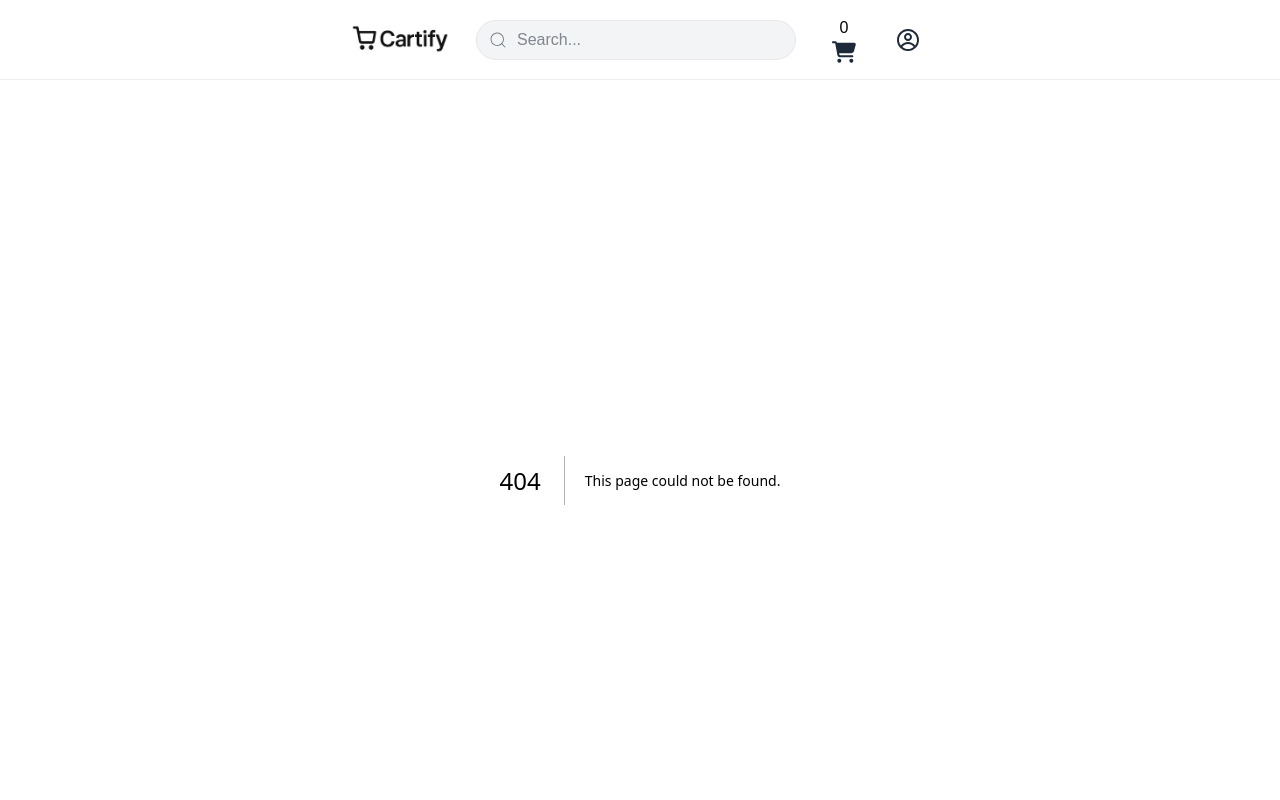
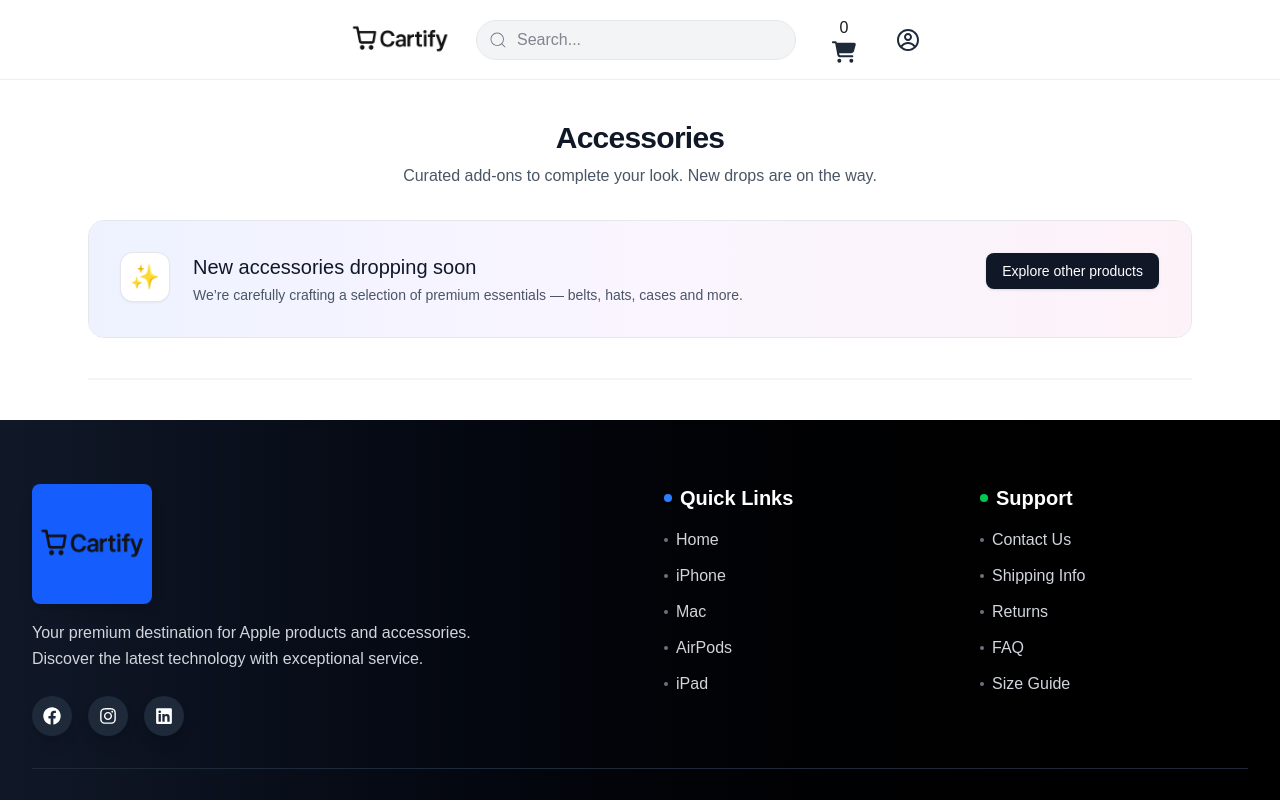
Before and after one commit to youssefragab26/Cartify, a Next.js app: page /Products/Accessories in a window 1280 px wide. Before the commit this address had no page. Shown: the top 800 px of the page. Built offline with nearby package versions, Linux system fonts and the light colour scheme.

Commit message:
Update product links and add Accessories and AirPods pages with product filtering

```diff
--- a/src/Components/MerchandiseSections.js
+++ b/src/Components/MerchandiseSections.js
@@ -28,7 +28,7 @@ export default function Sections() {
           </div>
         </div>
         </Link>
-        <Link href={"/Products/iPhones"}>
+        <Link href={"/Products/Airpods"}>
         <div className="group bg-white rounded-3xl border border-gray-200/70 shadow-sm hover:shadow-lg hover:-translate-y-0.5 transition duration-200 ease-out overflow-hidden cursor-pointer">
           <div className="aspect-[4/3] bg-white flex items-center justify-center">
             <img src="/images/airpod.png" alt="AirPods" className="w-full h-full object-contain p-6 group-hover:scale-[1.03] transition-transform duration-300 ease-out" />
@@ -38,7 +38,7 @@ export default function Sections() {
           </div>
         </div>
         </Link>
-        <Link href={"/Products/iPhones"}>
+        <Link href={"/Products/Accessories"}>
         <div className="group bg-white rounded-3xl border border-gray-200/70 shadow-sm hover:shadow-lg hover:-translate-y-0.5 transition duration-200 ease-out overflow-hidden cursor-pointer">
           <div className="aspect-[4/3] bg-white flex items-center justify-center">
             <img src="/images/accessories.png" alt="Accessories" className="w-full h-full object-contain p-6 group-hover:scale-[1.03] transition-transform duration-300 ease-out" />
--- a/src/Data/products.js
+++ b/src/Data/products.js
@@ -175,7 +175,7 @@ export const Products = [
     name: "iPhone 14",
     model: "iPhone",
     image: "/images/iPhones/iphone14.webp",
-    colors: "Default",
+    colors: "Midnight",
     price: 0,
     storage: "128GB",
   },
@@ -184,7 +184,7 @@ export const Products = [
     name: "iPhone 13",
     model: "iPhone",
     image: "/images/iPhones/iphone13.png",
-    colors: "Default",
+    colors: "Midnight",
     price: 0,
     storage: "128GB",
   },
@@ -193,7 +193,7 @@ export const Products = [
     name: "iPhone 12",
     model: "iPhone",
     image: "/images/iPhones/iphone12.png",
-    colors: "Default",
+    colors: "Blue",
     price: 0,
     storage: "128GB",
   },
@@ -202,7 +202,7 @@ export const Products = [
     name: "iPhone 11",
     model: "iPhone",
     image: "/images/iPhones/iphone11.jpg",
-    colors: "Default",
+    colors: "Purple",
     price: 0,
     storage: "128GB",
   },
--- /dev/null
+++ b/src/app/Products/Accessories/page.js
@@ -0,0 +1,54 @@
+export default function Accessories() {
+
+  return (
+    <div className="w-full max-w-6xl mx-auto px-4 md:px-6 py-10">
+      {/* Header */}
+      <div className="flex flex-col items-center text-center gap-2">
+        <h1 className="text-2xl md:text-3xl font-semibold tracking-tight text-gray-900">Accessories</h1>
+        <p className="text-sm md:text-base text-gray-600">Curated add-ons to complete your look. New drops are on the way.</p>
+      </div>
+
+      {/* Featured Coming Soon Card */}
+      <div className="mt-8">
+        <div className="relative overflow-hidden rounded-2xl border border-gray-200 bg-white">
+          <div className="absolute inset-0 bg-gradient-to-r from-indigo-50 via-purple-50 to-pink-50" />
+          <div className="relative p-5 md:p-8 flex flex-col md:flex-row items-center md:items-start gap-4 md:gap-6">
+            <div className="flex h-12 w-12 items-center justify-center rounded-xl bg-white shadow-sm ring-1 ring-gray-200">
+              <span className="text-2xl" role="img" aria-label="sparkles">✨</span>
+            </div>
+            <div className="text-center md:text-left">
+              <h2 className="text-lg md:text-xl font-medium text-gray-900">New accessories dropping soon</h2>
+              <p className="mt-1 text-sm text-gray-600">We’re carefully crafting a selection of premium essentials — belts, hats, cases and more.</p>
+            </div>
+            <div className="md:ml-auto">
+              <a href="/Products" className="inline-flex items-center justify-center rounded-lg bg-gray-900 px-4 py-2 text-sm font-medium text-white shadow-sm transition hover:bg-gray-800 focus:outline-none focus-visible:ring-2 focus-visible:ring-gray-900/30">
+                Explore other products
+              </a>
+            </div>
+          </div>
+        </div>
+      </div>
+
+      {/* Placeholder grid */}
+      {/* <div className="mt-8 grid grid-cols-1 sm:grid-cols-2 lg:grid-cols-3 xl:grid-cols-4 gap-4 md:gap-6">
+        {[...Array(8)].map((_, index) => (
+          <div key={index} className="group rounded-xl border border-gray-200 bg-white p-3 shadow-sm transition hover:shadow-md">
+            <div className="aspect-square w-full overflow-hidden rounded-lg bg-gray-100">
+              <div className="h-full w-full animate-pulse bg-gradient-to-b from-gray-100 to-gray-200" />
+            </div>
+            <div className="mt-3 space-y-2">
+              <div className="h-4 w-2/3 animate-pulse rounded bg-gray-200" />
+              <div className="h-3 w-1/2 animate-pulse rounded bg-gray-200" />
+              <div className="mt-3 flex items-center justify-between">
+                <div className="h-4 w-16 animate-pulse rounded bg-gray-200" />
+                <div className="h-8 w-20 animate-pulse rounded bg-gray-200" />
+              </div>
+            </div>
+          </div>
+        ))}
+      </div> */}
+
+      <hr className="w-full mx-auto mt-8 md:mt-10 border-t-2 border-gray-100" />
+    </div>
+  );
+}
--- /dev/null
+++ b/src/app/Products/Airpods/page.js
@@ -0,0 +1,28 @@
+import { Products } from "@/Data/products";
+import ProductCard from "@/Components/ProductCard";
+export default function IPhones() {
+  let Airpods = Products.filter((product) => {
+    return (product.model === "Airpods");
+  });
+
+  return (
+    <div className="w-full max-w-6xl mx-auto mt-10">
+      <div className="grid grid-cols-1 sm:grid-cols-2 lg:grid-cols-3 xl:grid-cols-4 gap-4 md:gap-6 justify-center mx-auto w-full  max-w-6xl  mt-2">
+        {Airpods.map((product) => {
+          return (
+            <div key={product.id}>
+              <ProductCard
+                productName={product.name}
+                productPrice={product.price}
+                productImg={product.image}
+                productColor={product.colors}
+                productStorage={product.storage}
+              />
+            </div>
+          );
+        })}
+      </div>
+      <hr className="w-full max-w-6xl mx-auto mt-4 md:mt-6 border-t-2 border-gray-200" />
+    </div>
+  );
+}
```
Also changed, not shown: 1 other file (tests, documents, lock files or other folders).
